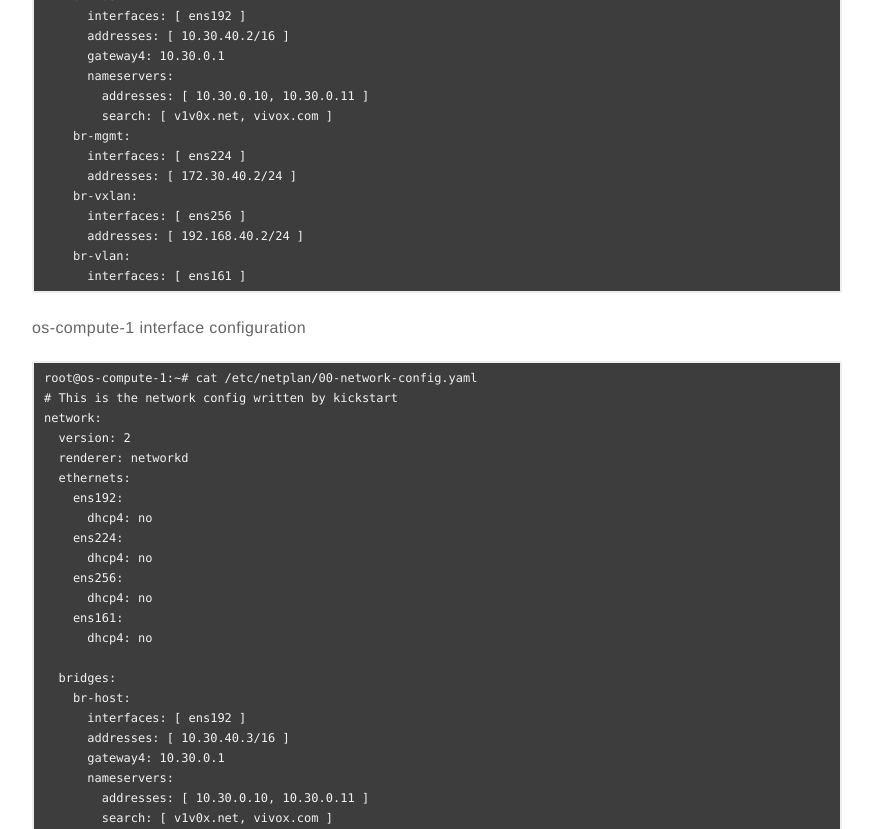
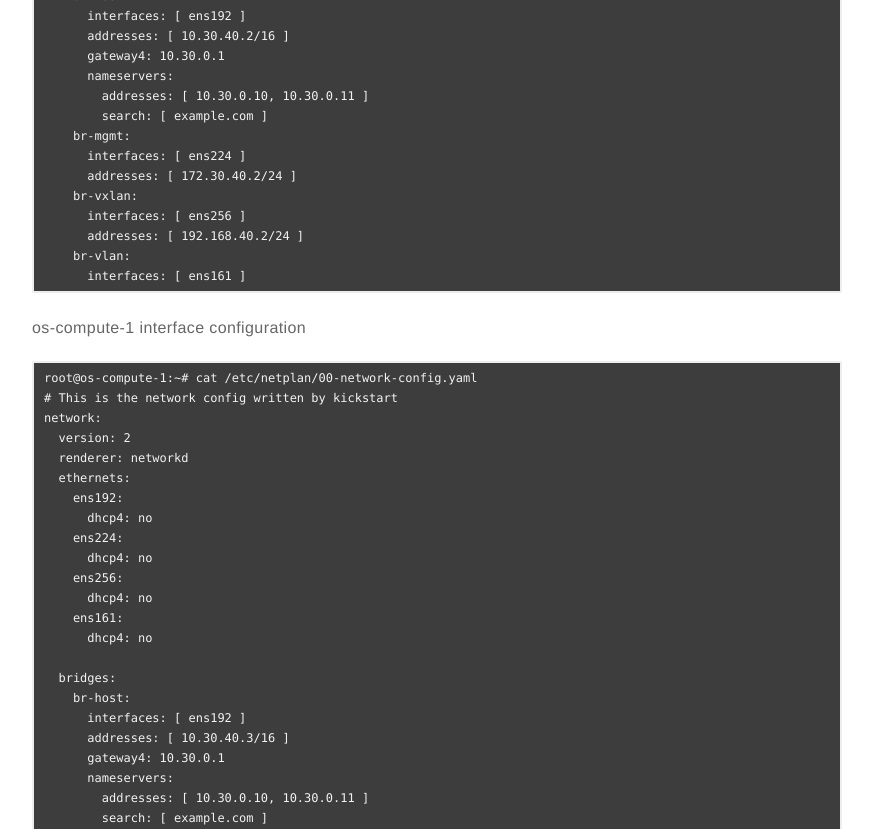
Before and after one commit to satishdotpatel/satishdotpatel.github.io, a Jekyll site: the page built from _posts/2021-03-29-openstack-ansible-ovn-deployment.markdown, in a window 1280 px wide and 1400 px high, scrolled down 692 px. Shown: the part 571-1400 px from the top of the window, without its empty margins (203-1076 px from the left). Built offline with Jekyll 4.4.1, drawn with Linux system fonts in a browser that asks for light colours; comment, search, counter and statistics services are not loaded; some of the changed text lies outside the part shown.

Commit message:
openstack ovn

````diff
--- a/_posts/2021-03-29-openstack-ansible-ovn-deployment.markdown
+++ b/_posts/2021-03-29-openstack-ansible-ovn-deployment.markdown
@@ -55,7 +55,7 @@ network:
       gateway4: 10.30.0.1
       nameservers:
         addresses: [ 10.30.0.10, 10.30.0.11 ]
-        search: [ v1v0x.net, vivox.com ]
+        search: [ example.com ]
     br-mgmt:
       interfaces: [ ens224 ]
       addresses: [ 172.30.40.2/24 ]
@@ -91,7 +91,7 @@ network:
       gateway4: 10.30.0.1
       nameservers:
         addresses: [ 10.30.0.10, 10.30.0.11 ]
-        search: [ v1v0x.net, vivox.com ]
+        search: [ example.com ]
     br-mgmt:
       interfaces: [ ens224 ]
       addresses: [ 172.30.40.3/24 ]
@@ -285,7 +285,7 @@ southbound, you can see two compute nodes as known as Chassis.
 ```
 root@os-infra-1-neutron-ovn-northd-container-24eea9c2:~# ovn-sbctl show
 Chassis "fb3ec9a5-4be5-40d8-8b8c-b5c9eff03fc4"
-    hostname: os-compute-2.v1v0x.net
+    hostname: os-compute-2.example.com
     Encap geneve
         ip: "192.168.40.4"
         options: {csum="true"}
@@ -293,7 +293,7 @@ Chassis "fb3ec9a5-4be5-40d8-8b8c-b5c9eff03fc4"
         ip: "192.168.40.4"
         options: {csum="true"}
 Chassis "57c973ee-464a-40df-8436-1d046a69a671"
-    hostname: os-compute-1.v1v0x.net
+    hostname: os-compute-1.example.com
     Encap geneve
         ip: "192.168.40.3"
         options: {csum="true"}
````
